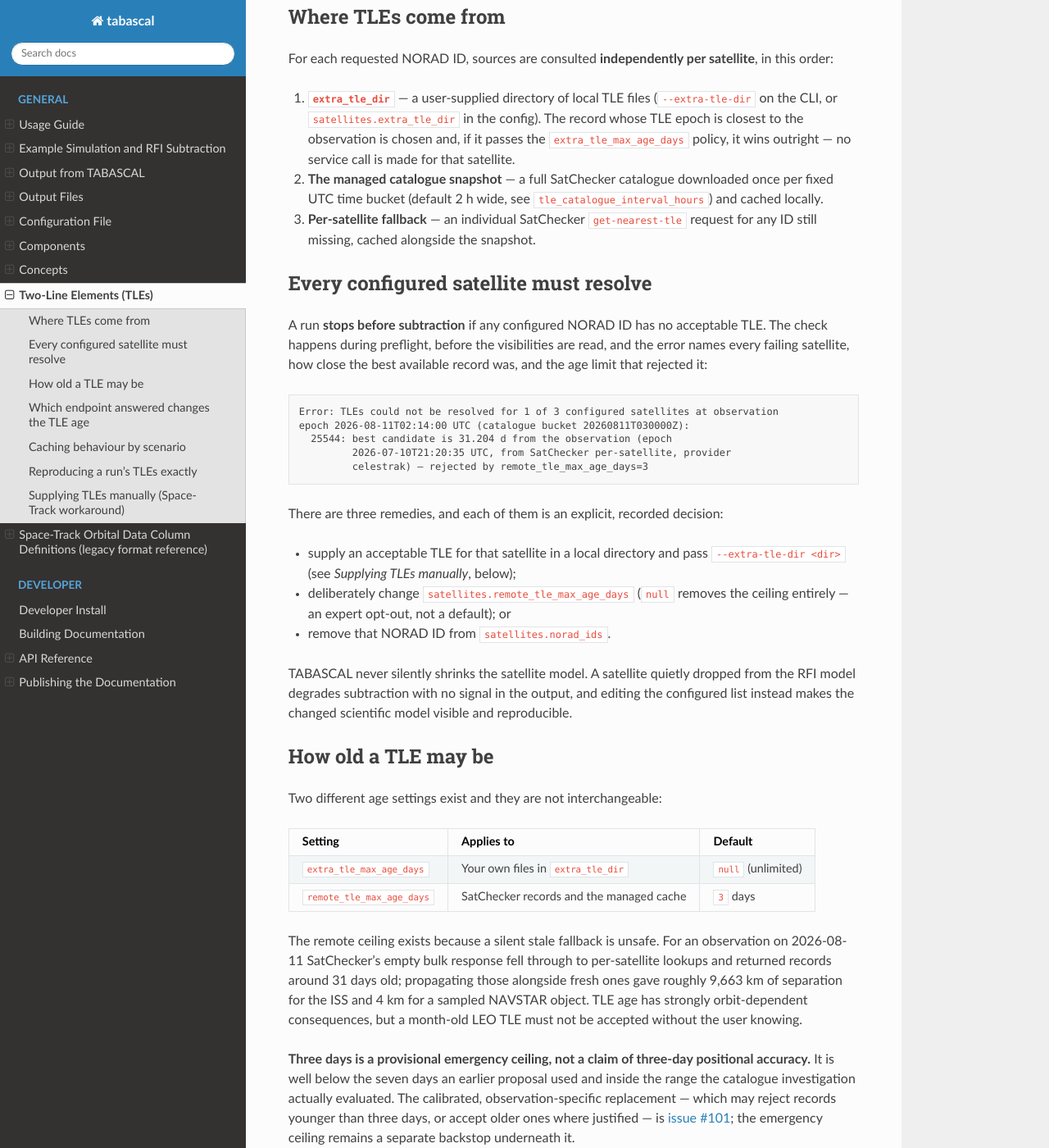
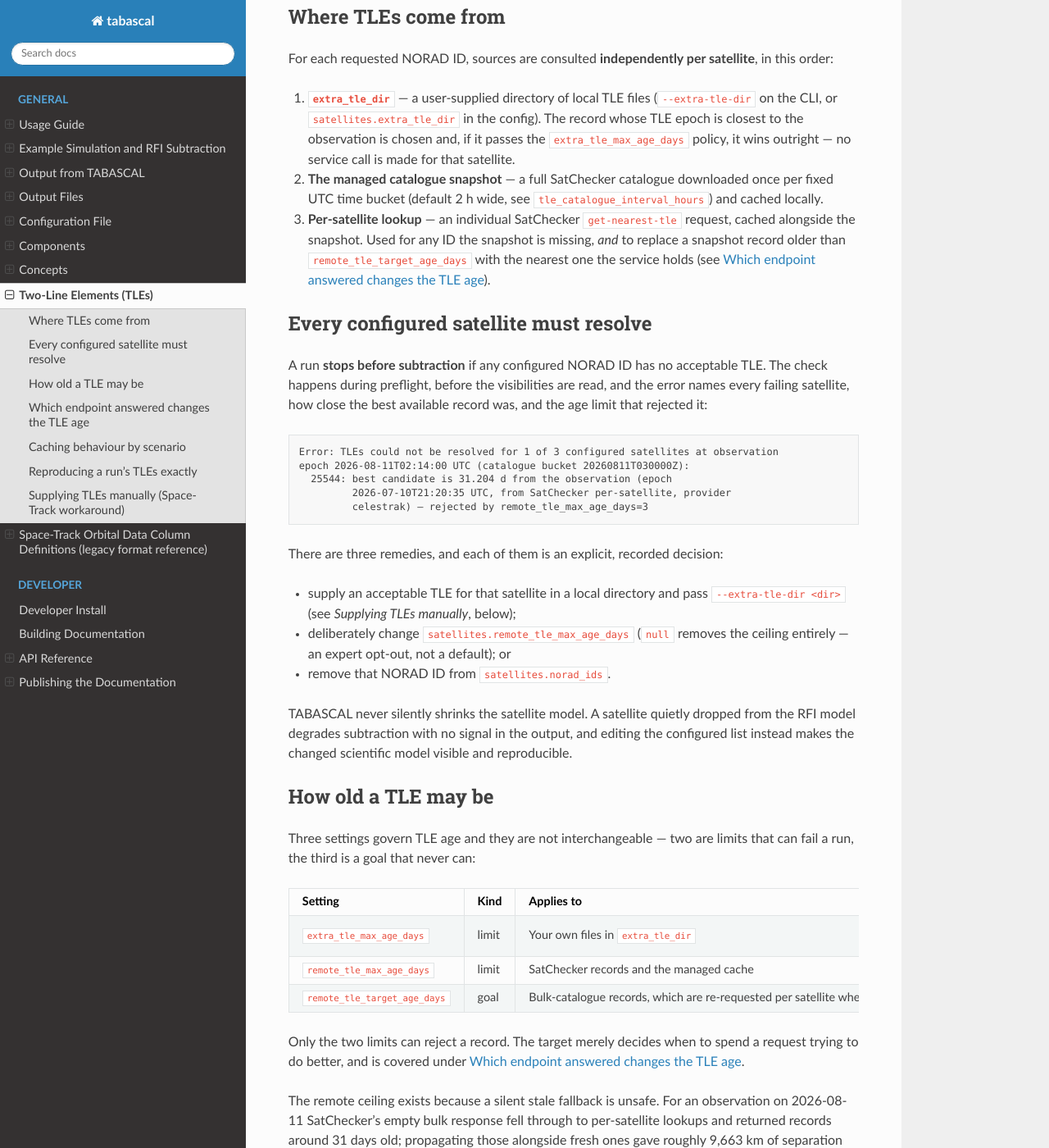
Before and after one commit to epfl-radio-astro/tabascal, a Sphinx documentation site: the page built from docs/tles.md, in a window 1280 px wide and 1400 px high, scrolled down 715 px. Shown: the whole window at 82% size. Built offline with Sphinx 7.4.7 and the Read the Docs theme 3.1.0, drawn with Linux system fonts in a browser that asks for light colours; some of the changed text lies outside the part shown.

Commit message:
Correct two passages the upgrade pass left stale
The source-precedence list still described the per-satellite endpoint as serving
only IDs the snapshot was missing, which is the first thing a reader of the page
sees and is now half the story. The age-settings table still opened "two
different age settings exist" and listed two.

Name the third, and separate the two kinds while doing so: extra_tle_max_age_days
and remote_tle_max_age_days are limits that can fail a run,
remote_tle_target_age_days is a goal that never can -- it only decides when to
spend a request trying to do better. Conflating those would misread the new
setting as another way for a run to stop.

Also add the caching-table row for upgraded records, which are stored in the same
-extra file and so are paid for once per canonical epoch rather than once per run.

```diff
--- a/docs/tles.md
+++ b/docs/tles.md
@@ -39,8 +39,11 @@ satellite**, in this order:
 2. **The managed catalogue snapshot** — a full SatChecker catalogue downloaded
    once per fixed UTC time bucket (default 2 h wide, see
    `tle_catalogue_interval_hours`) and cached locally.
-3. **Per-satellite fallback** — an individual SatChecker `get-nearest-tle`
-   request for any ID still missing, cached alongside the snapshot.
+3. **Per-satellite lookup** — an individual SatChecker `get-nearest-tle`
+   request, cached alongside the snapshot. Used for any ID the snapshot is
+   missing, *and* to replace a snapshot record older than
+   `remote_tle_target_age_days` with the nearest one the service holds (see
+   [Which endpoint answered changes the TLE age](#sec-endpoint-freshness)).
 
 ## Every configured satellite must resolve
 
@@ -72,12 +75,18 @@ reproducible.
 
 ## How old a TLE may be
 
-Two different age settings exist and they are not interchangeable:
+Three settings govern TLE age and they are not interchangeable — two are limits
+that can fail a run, the third is a goal that never can:
 
-| Setting | Applies to | Default |
-|---|---|---|
-| `extra_tle_max_age_days` | Your own files in `extra_tle_dir` | `null` (unlimited) |
-| `remote_tle_max_age_days` | SatChecker records and the managed cache | `3` days |
+| Setting | Kind | Applies to | Default |
+|---|---|---|---|
+| `extra_tle_max_age_days` | limit | Your own files in `extra_tle_dir` | `null` (unlimited) |
+| `remote_tle_max_age_days` | limit | SatChecker records and the managed cache | `3` days |
+| `remote_tle_target_age_days` | goal | Bulk-catalogue records, which are re-requested per satellite when older | `1` day |
+
+Only the two limits can reject a record. The target merely decides when to spend
+a request trying to do better, and is covered under
+[Which endpoint answered changes the TLE age](#sec-endpoint-freshness).
 
 The remote ceiling exists because a silent stale fallback is unsafe. For an
 observation on 2026-08-11 SatChecker's empty bulk response fell through to
@@ -193,7 +202,8 @@ width — never on what happens to be cached already.
 | Unsettled epoch (newer than `tle_catalogue_settle_days`, or in the future) | Catalogue downloaded and stored only as `catalogue-<stamp>-provisional.json` | Reused for `tle_provisional_cache_hours` (default 12 h), then refetched. **Never promoted** to a stable snapshot: once the epoch settles, the next run downloads a fresh one |
 | Recent epoch beyond SatChecker's data horizon (catalogue empty) | Per-satellite fallback; records stored as `catalogue-<stamp>-extra-provisional.json`; **no snapshot is stored** | The catalogue is re-attempted on **every** run, and the fallback records expire after `tle_provisional_cache_hours`; once SatChecker backfills the epoch, the snapshot is fetched and takes precedence |
 | Catalogue contains malformed rows or fewer than 99% of the expected rows remain valid | Malformed rows are rejected. An incomplete catalogue is **not cached**, and the requested satellites are fetched individually | The full catalogue is re-attempted on every run |
-| Satellite missing from a settled epoch's snapshot | Per-satellite fallback for that ID, cached in the `-extra` file | Reused from the `-extra` cache; **not refreshed** even if SatChecker later adds the satellite to the catalogue |
+| Satellite missing from a settled epoch's snapshot | Per-satellite lookup for that ID, cached in the `-extra` file | Reused from the `-extra` cache; **not refreshed** even if SatChecker later adds the satellite to the catalogue |
+| Snapshot record older than `remote_tle_target_age_days` | Per-satellite lookup replaces it if the service has something nearer, cached in the same `-extra` file | Reused from cache — the upgrade requests are paid once per canonical epoch, not once per run |
 | Service reachable but the catalogue response is unusable (malformed, truncated) | The requested satellites are fetched individually instead | The full catalogue is re-attempted on every run |
 | Service unreachable, snapshot cached | Cache hit — run proceeds offline | — |
 | Service unreachable, no snapshot | Run fails fast with a clear error (no satellite-by-satellite retry storm) | — |
```
